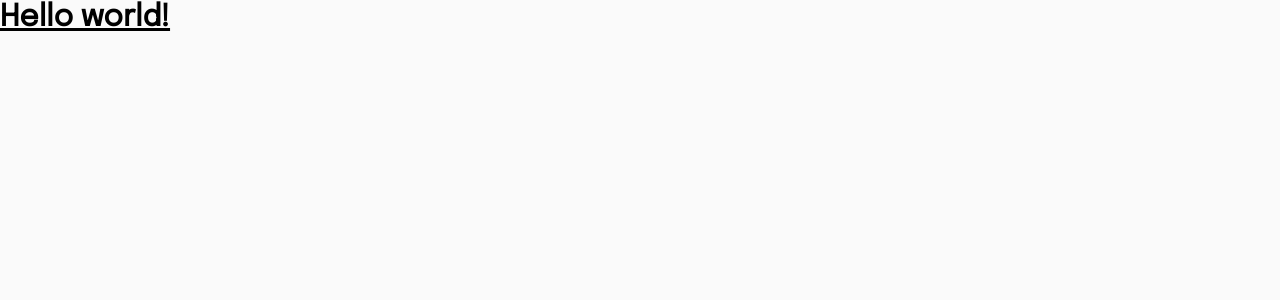
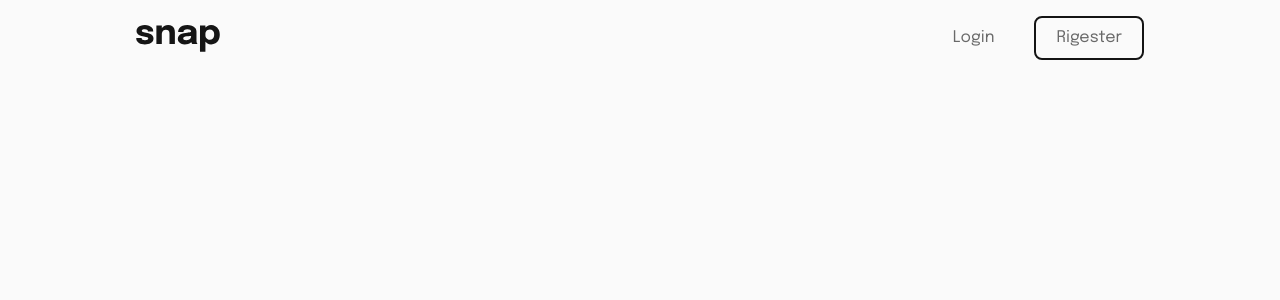
Before and after one commit to Ins44ne/Tailwind-React, a React (Create React App) app: page / in a window 1280 px wide. Shown: the top 300 px of the page. Built offline with nearby package versions, Linux system fonts and the light colour scheme.

Commit message:
feat: add components to App

```diff
--- a/src/App.js
+++ b/src/App.js
@@ -1,8 +1,12 @@
+import React from 'react'
+import { Wrapper } from './components/wrapper/'
+import { Header } from './components/header/'
+
 function App() {
   return (
-    <div>
-      <h1 className="text-3xl font-bold underline">Hello world!</h1>
-    </div>
+    <Wrapper>
+      <Header></Header>
+    </Wrapper>
   )
 }
 
```
